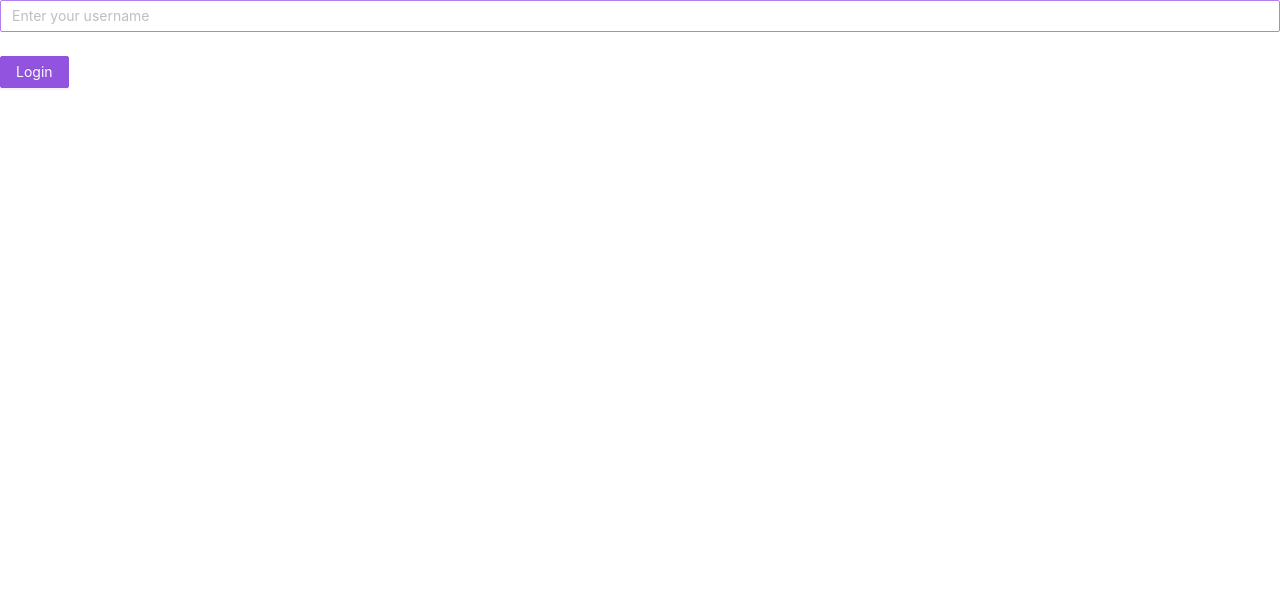
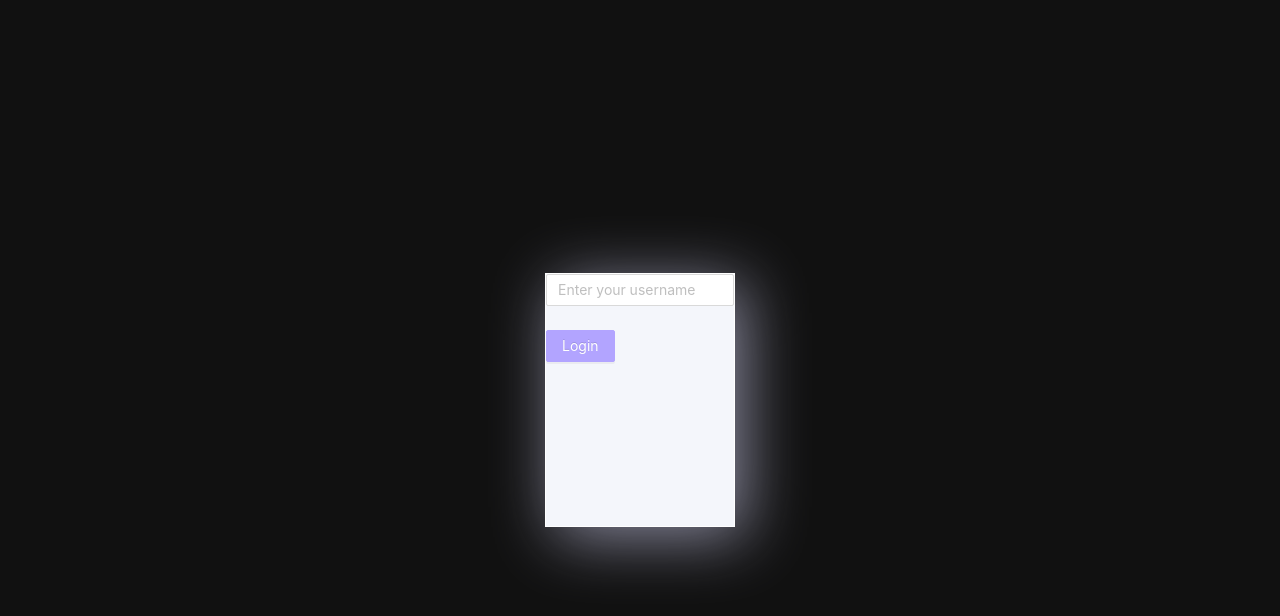
Before and after one commit to xinumh/dou-wenan, a React (Vite) app: page /login in a window 1280 px wide. Shown: the top 616 px of the page. Built offline with nearby package versions, Linux system fonts and the light colour scheme.

Commit message:
feat: theme

```diff
--- a/src/index.less
+++ b/src/index.less
@@ -7,4 +7,5 @@
 #root {
   width: 100%;
   height: 100%;
+  background-color: var(--background-color)
 }
--- /dev/null
+++ b/src/pages/Login/index.less
@@ -0,0 +1,18 @@
+
+.login-wrapper {
+  display: flex;
+  align-items: center;
+  justify-content: center;
+  height: 100%;
+  background-image: ;
+
+  .login {
+    width: 190px;
+    height: 254px;
+    background: #F4F6FB;
+    border: 1px solid white;
+    box-shadow: 10px 10px 64px 0 rgb(186 186 202 / 75%);
+    box-shadow: 10px 10px 64px 0 rgb(208 208 231 / 75%);
+    box-shadow: 10px 10px 64px 0 rgb(180 180 207 / 75%);
+  }
+}
--- a/src/pages/Login/index.tsx
+++ b/src/pages/Login/index.tsx
@@ -2,12 +2,14 @@ import React from 'react'
 import { useAuth } from '@/components/AuthProvider/useAuth'
 import { Button, Form, Input } from 'antd'
 import { useLocation, useNavigate } from 'react-router-dom'
+import './index.less'
 
 function Login() {
   const auth = useAuth()
   const [form] = Form.useForm()
   const location = useLocation()
   const navigate = useNavigate()
+  console.log('location', location)
 
   const from = location.state?.from?.pathname || '/'
 
@@ -18,8 +20,8 @@ function Login() {
     })
   }
   return (
-    <div>
-      <Form onFinish={onFinish} form={form}>
+    <div className='login-wrapper'>
+      <Form onFinish={onFinish} form={form} className='login'>
         <Form.Item name='username' rules={[{ required: true }]}>
           <Input type='text' placeholder='Enter your username' />
         </Form.Item>
--- a/src/style/theme.less
+++ b/src/style/theme.less
@@ -1,4 +1,4 @@
-@primary-color: #9254de; // 全局主色
+@primary-color: #B2A4FF; // 全局主色
 @link-color: @primary-color; // 链接色
 @success-color: #52c41a; // 成功色
 @warning-color: #faad14; // 警告色
@@ -14,8 +14,9 @@
   0 9px 28px 8px rgba(0, 0, 0, 0.05); // 浮层阴影
 
 /* Menu */
-@menu_bg: #363d4d;
-@menu_selected_bg: #fff;
-@menu_color: hsl(0deg 0% 100% / 80%);
-@sub_menu_bg: @menu_selected_bg;
-@sub_menu_selected_bg: #f5f7fc;
+// @layout-sider-background: #495C83;
+// @menu-dark-bg: #495C83;
+
+:root {
+  --background-color: #111;
+}
```
